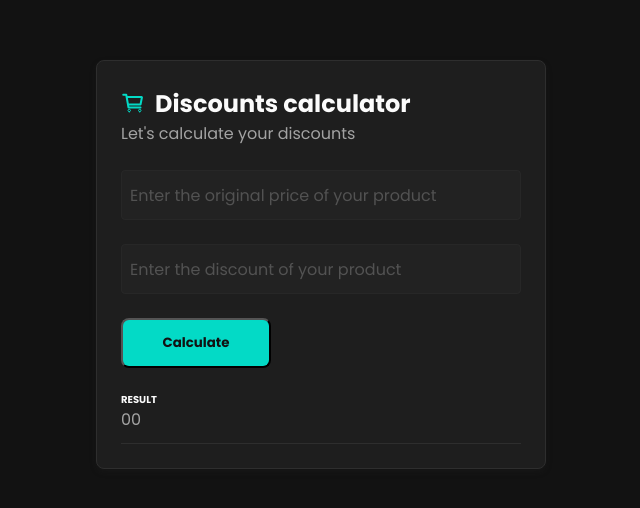
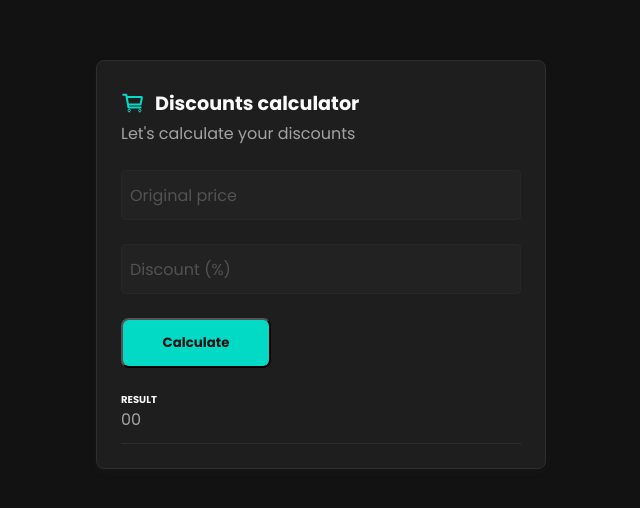
Before and after one commit to luisfernandez97/curso-practico-javascript, a plain HTML site: page discounts.html in a window 1280 px wide. Shown: the part 110-618 px from the top of the page, without its empty margins (319-959 px from the left). Drawn offline with Linux system fonts and the light colour scheme.

Commit message:
Font size and placeholders

```diff
--- a/discounts.html
+++ b/discounts.html
@@ -25,8 +25,8 @@
                         Let's calculate your discounts
                     </span>
             </div>
-            <input type="number" name="" placeholder="Enter the original price of your product" id="originalPrice">
-            <input type="number" name="" placeholder="Enter the discount of your product" id="discountOffer">
+            <input type="number" name="" placeholder="Original price" id="originalPrice">
+            <input type="number" name="" placeholder="Discount (%)" id="discountOffer">
             <div class="buttons-container">
                 <button class="primary-button" onclick="calculateDiscount()">
                     <p>
--- a/style.css
+++ b/style.css
@@ -6,7 +6,7 @@
     --accent-main: #03dac6;
     --white-color: #fbfbfb;
     --font-family: 'Poppins', sans-serif;
-    --H2-font-size: 1.5em;
+    --H2-font-size: 1.2em;
     --body-font-size: 1em;
 }
 body{
```
